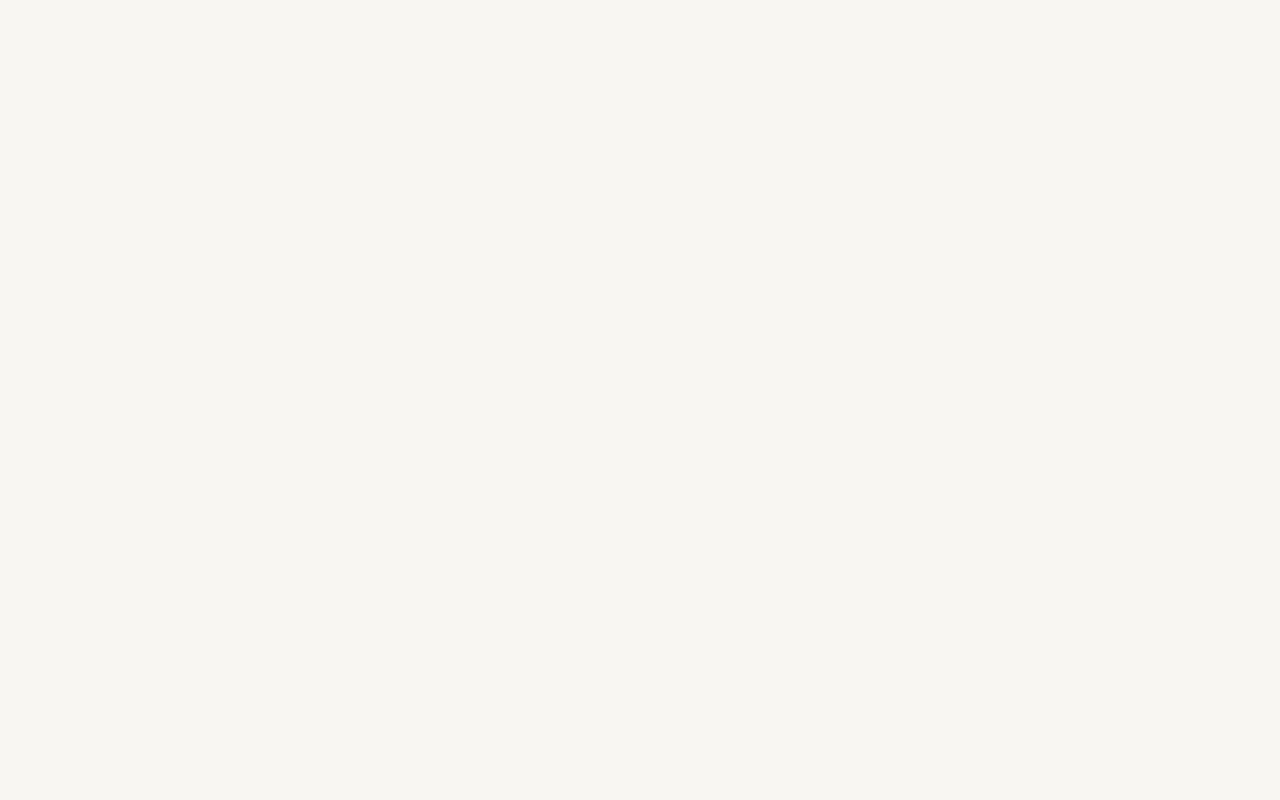
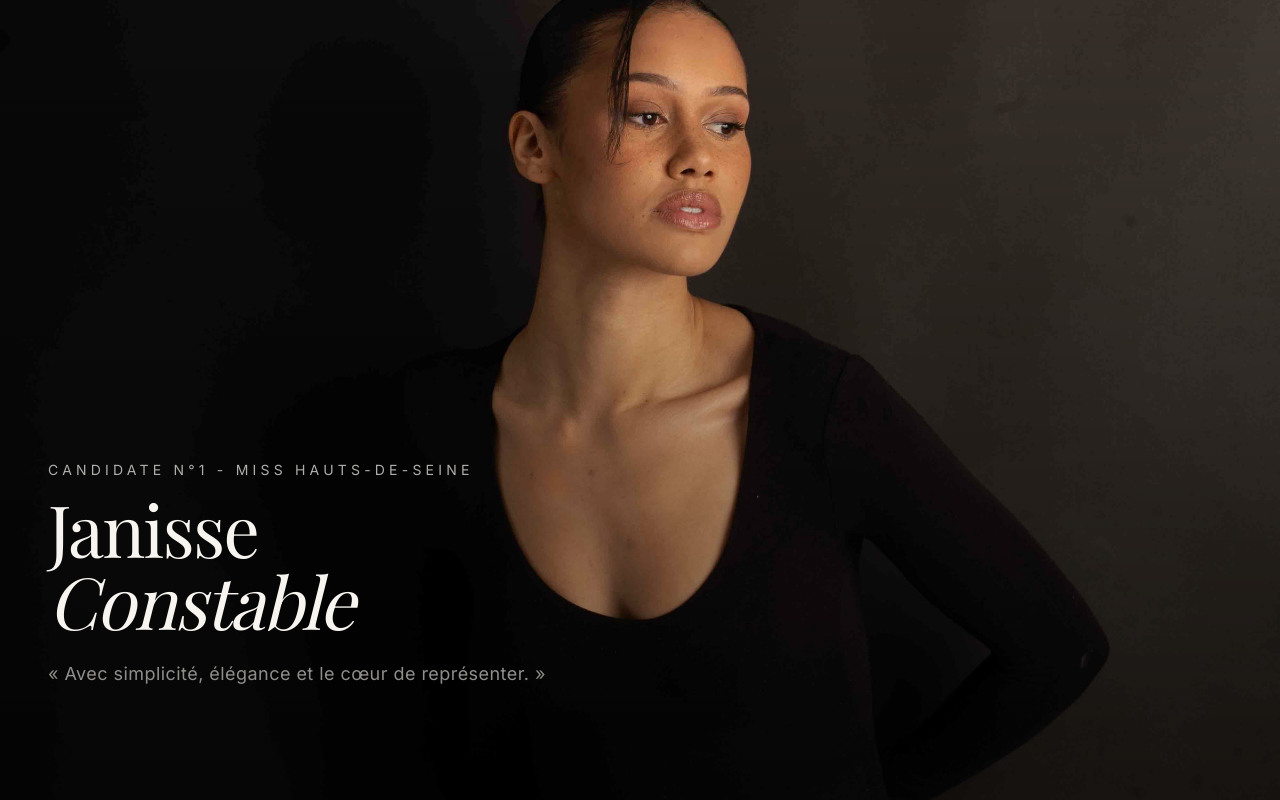
Before and after one commit to Yawleen/janisse-constable-website, a Next.js app: page / in a window 1280 px wide. Built offline with nearby package versions, Linux system fonts and the light colour scheme.

Commit message:
feat: add hero section

```diff
--- a/app/globals.css
+++ b/app/globals.css
@@ -57,7 +57,7 @@
   }
 
   h1 {
-    @apply text-5xl md:text-7xl tracking-tight mb-3;
+    @apply text-5xl md:text-7xl tracking-tight mb-6;
   }
 
   h2 {
@@ -65,11 +65,11 @@
   }
 
   p {
-    @apply text-base text-secondary-text;
+    @apply text-base md:text-lg;
   }
 
   small {
-    @apply text-xs;
+    @apply text-xs md:text-sm;
   }
 }
 
@@ -99,12 +99,8 @@
 
   /* Image system */
 
-  .image-wrapper {
-    @apply relative overflow-hidden;
-  }
-
   .image-overlay-dark {
-    @apply absolute inset-0 bg-black/40;
+    @apply absolute size-full inset-0 bg-linear-to-t from-black/50 to-transparent z-0;
   }
 }
 
--- a/app/page.tsx
+++ b/app/page.tsx
@@ -1,3 +1,9 @@
+import Hero from '@/components/sections/Hero';
+
 export default function Home() {
-  return <main></main>;
+  return (
+    <main>
+      <Hero />
+    </main>
+  );
 }
--- /dev/null
+++ b/components/sections/Hero.tsx
@@ -0,0 +1,18 @@
+const Hero = () => {
+  return (
+    <section className="relative text-primary-text min-h-screen bg-[url(/images/hero-bg.jpg)] bg-cover bg-center flex flex-col justify-end">
+      <div className="image-overlay-dark"></div>
+      <p className="text-xs md:text-sm uppercase tracking-[0.3em] mb-3">
+        Candidate n°1 - Miss Hauts-de-Seine
+      </p>
+      <h1 className="relative z-1">
+        Janisse <span className="block italic">Constable</span>
+      </h1>
+      <p className="tracking-wide">
+        « Avec simplicité, élégance et le cœur de représenter. »
+      </p>
+    </section>
+  );
+};
+
+export default Hero;
```
Also changed, not shown: public/images/hero-bg.jpg (added).
